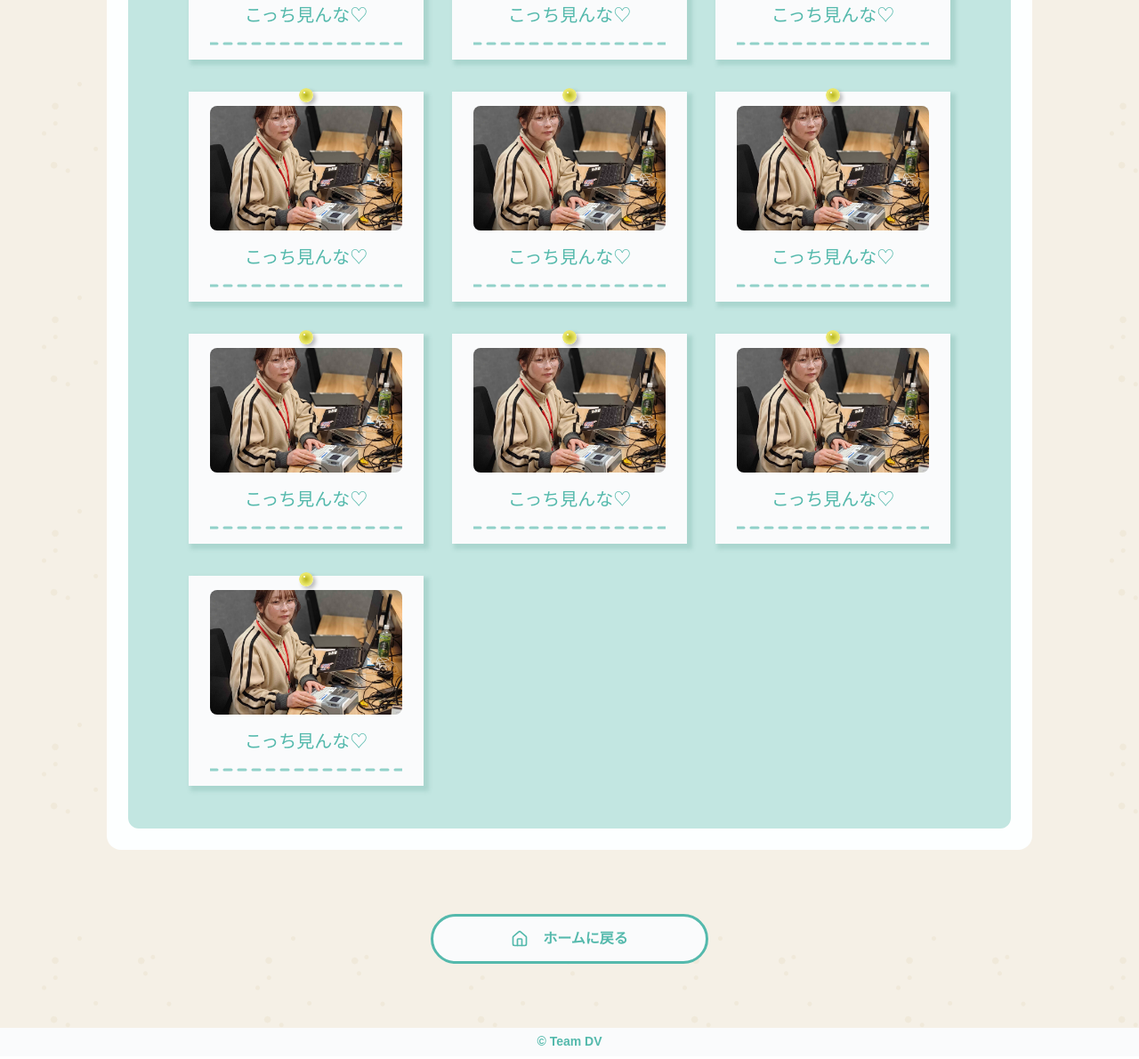
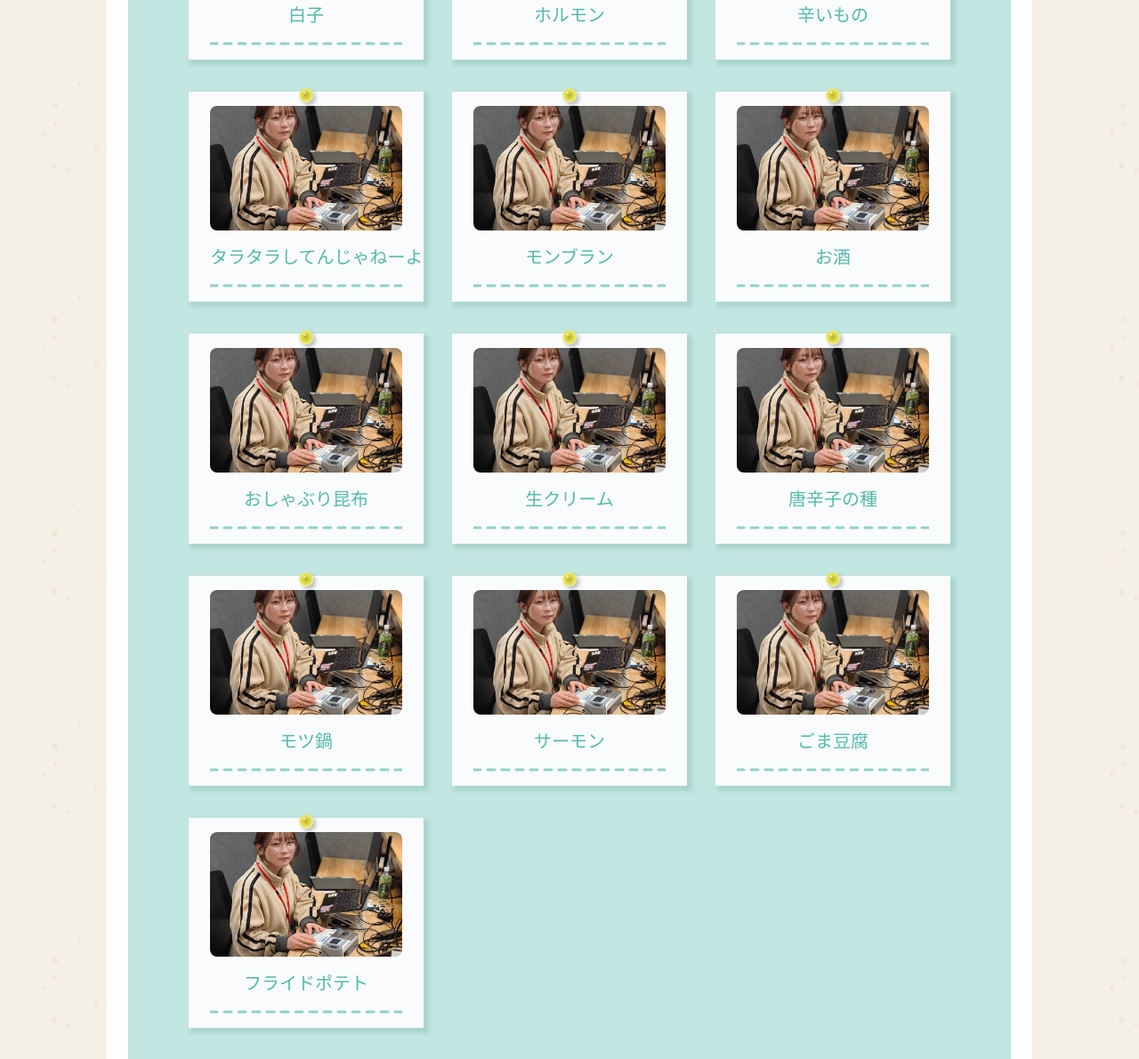
Before and after one commit to junpei-chan/introduction-site, an Astro site: page /favorite in a window 1280 px wide. Shown: the part 1167-2357 px from the top of the page at 89% size. Built offline with nearby package versions, Linux system fonts and the light colour scheme; Astro itself is replaced by a stand-in of ours; a web font is replaced by a local one.

Commit message:
[update] ButtonWithFavoriteにアニメーションを追加

```diff
--- a/data/favorites/food.json
+++ b/data/favorites/food.json
@@ -2,51 +2,66 @@
   {
     "id": 1,
     "imagePath": "/images/favorite/test-2.png",
-    "name": "こっち見んな♡"
+    "name": "白子"
   },
   {
     "id": 2,
     "imagePath": "/images/favorite/test.jpg",
-    "name": "こっち見んな♡"
+    "name": "ホルモン"
   },
   {
     "id": 3,
     "imagePath": "/images/favorite/test.jpg",
-    "name": "こっち見んな♡"
+    "name": "辛いもの"
   },
   {
     "id": 4,
     "imagePath": "/images/favorite/test.jpg",
-    "name": "こっち見んな♡"
+    "name": "タラタラしてんじゃねーよ"
   },
   {
     "id": 5,
     "imagePath": "/images/favorite/test.jpg",
-    "name": "こっち見んな♡"
+    "name": "モンブラン"
   },
   {
     "id": 6,
     "imagePath": "/images/favorite/test.jpg",
-    "name": "こっち見んな♡"
+    "name": "お酒"
   },
   {
     "id": 7,
     "imagePath": "/images/favorite/test.jpg",
-    "name": "こっち見んな♡"
+    "name": "おしゃぶり昆布"
   },
   {
     "id": 8,
     "imagePath": "/images/favorite/test.jpg",
-    "name": "こっち見んな♡"
+    "name": "生クリーム"
   },
   {
     "id": 9,
     "imagePath": "/images/favorite/test.jpg",
-    "name": "こっち見んな♡"
+    "name": "唐辛子の種"
   },
   {
     "id": 10,
     "imagePath": "/images/favorite/test.jpg",
-    "name": "こっち見んな♡"
+    "name": "モツ鍋"
+  },
+  {
+    "id": 11,
+    "imagePath": "/images/favorite/test.jpg",
+    "name": "サーモン"
+  },
+  {
+    "id": 12,
+    "imagePath": "/images/favorite/test.jpg",
+    "name": "ごま豆腐"
+  },
+  {
+    "id": 13,
+    "imagePath": "/images/favorite/test.jpg",
+    "name": "フライドポテト"
   }
 ]
--- a/src/components/favorite/button-with-favorite.tsx
+++ b/src/components/favorite/button-with-favorite.tsx
@@ -1,3 +1,5 @@
+import { useState } from "react";
+
 interface Props {
   text: string;
   color: "turquoise-blue" | "mustard-yellow";
@@ -9,17 +11,29 @@ export function ButtonWithFavorite({
   color,
   onClick,
 }: Props) {
+  const [isAnimating, setIsAnimating] = useState(false);
   const isBlue = color === "turquoise-blue";
+
+  const handleClick = () => {
+    onClick();
+    setIsAnimating(true);
+  }
 
   return (
     <button
-      onClick={onClick}
+      onClick={handleClick}
+      onAnimationEnd={() => setIsAnimating(false)}
+      style={{
+        "--press-color": isBlue ? "var(--color-turquoise-blue-500)" : "var(--color-mustard-yellow-400)",
+        "--press-dark-color": isBlue ? "rgba(49,112,104,0.5)" : "rgba(167,165,26,0.5)",
+      } as React.CSSProperties}
       className={`
         flex items-center justify-center w-40 h-11 bg-off-white text-gray-800 body-16-medium rounded-lg cursor-pointer m-1.5
         ${isBlue
           ? "shadow-[0_0_0_6px_var(--color-turquoise-blue-500),0_6px_0_6px_rgba(49,112,104,0.5)]"
           : "shadow-[0_0_0_6px_var(--color-mustard-yellow-400),0_6px_0_6px_rgba(167,165,26,0.5)]"
         }
+        ${isAnimating ? "animate-press" : ""}
       `}
     >
       {text}
--- a/src/components/favorite/favorite-item.tsx
+++ b/src/components/favorite/favorite-item.tsx
@@ -21,8 +21,7 @@ export function FavoriteItem({
       />
       <div
         className={`
-          flex flex-col gap-4 w-full h-full bg-off-white px-6 py-4 shadow-[4px_4px_4px_2px_rgba(98,162,153,0.25)]
-          hover:rotate-3 transition-all
+          flex flex-col gap-4 w-full h-full bg-off-white px-6 py-4 shadow-[4px_4px_4px_2px_rgba(98,162,153,0.25)] hover:rotate-3 transition-all whitespace-nowrap
           ${isWobbling ? "animate-wobble" : ""}
         `}
         onMouseLeave={() => setIsWobbling(true)}
--- a/src/styles/global.css
+++ b/src/styles/global.css
@@ -6,6 +6,12 @@
   font-weight: normal;
   font-style: normal;
   font-display: swap;
+}
+
+@keyframes press {
+  0%   { transform: translateY(0);   box-shadow: 0 0 0 6px var(--press-color), 0 6px 0 6px var(--press-dark-color); }
+  40%  { transform: translateY(6px); box-shadow: 0 0 0 6px var(--press-color), 0 0   0 6px var(--press-dark-color); }
+  100% { transform: translateY(0);   box-shadow: 0 0 0 6px var(--press-color), 0 6px 0 6px var(--press-dark-color); }
 }
 
 @keyframes wobble {
@@ -90,6 +96,7 @@
   --leading-12: 1.67;
 
   /* アニメーション */
+  --animate-press: press 0.25s ease-out;
   --animate-wobble: wobble 0.8s ease-in-out;
 }
 
```
